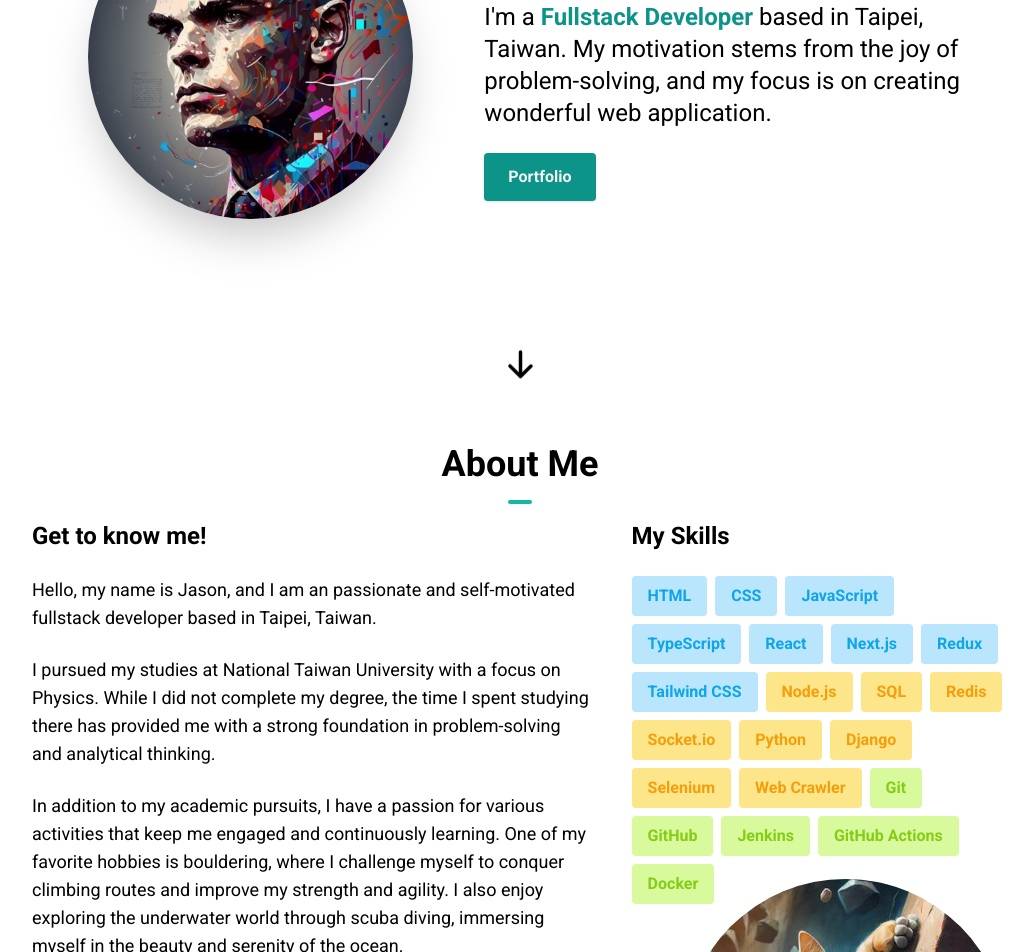
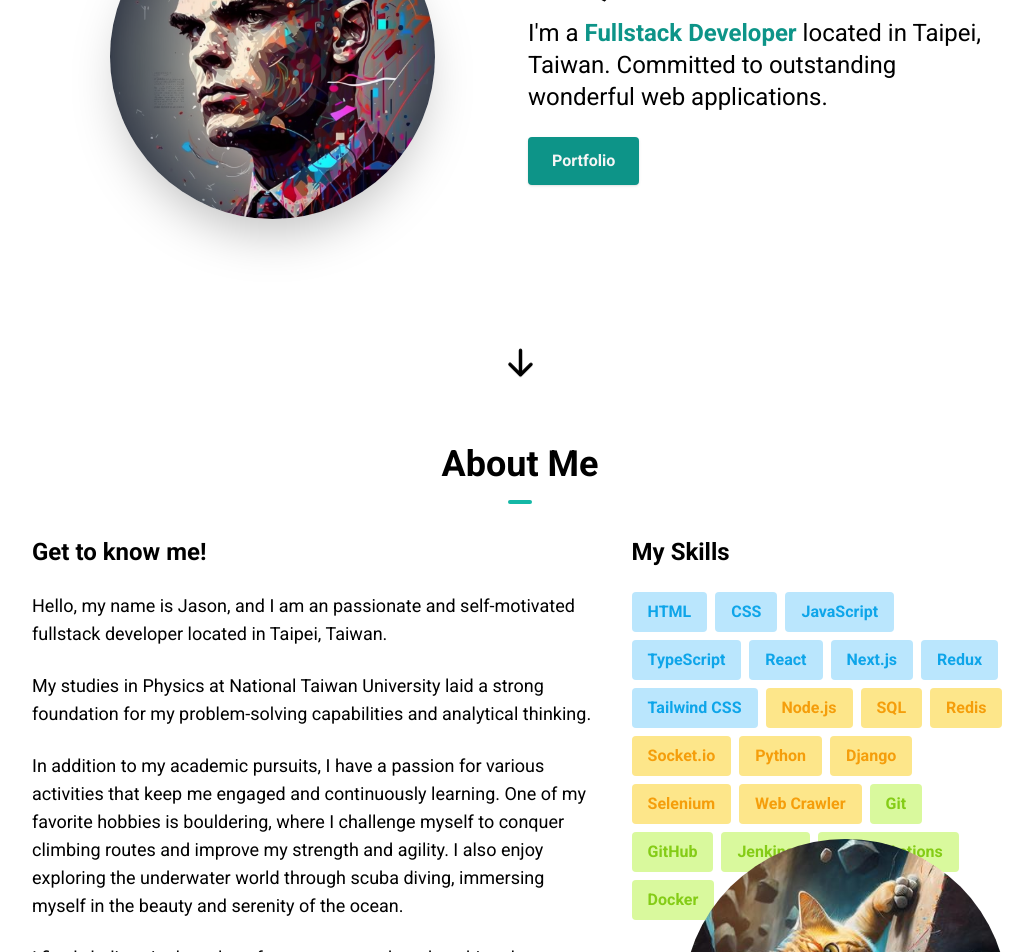
Before and after one commit to jasonluo07/jasonluo07-brand, a Next.js app: page / in a window 1280 px wide. Shown: the part 380-1332 px from the top of the page, without its empty margins (120-1153 px from the left). Built offline with nearby package versions, Linux system fonts and the light colour scheme.

Commit message:
style: Optimize layout and text

```diff
--- a/src/app/components/AboutSection.tsx
+++ b/src/app/components/AboutSection.tsx
@@ -41,18 +41,17 @@ const AboutSection = function ({ className }: AboutSectionProps) {
     <section id="aboutMe" className={`${className}`}>
       <h2 className="text-center text-4xl font-bold">About Me</h2>
       <hr className="mx-auto my-4 h-1 w-6 rounded-lg border-0 bg-teal-500" />
-      <div className="flex flex-col space-y-10 md:flex-row md:space-x-10 md:space-y-0">
+      <div className="flex flex-col space-y-10 md:mt-8 md:flex-row md:space-x-10 md:space-y-0">
         <div>
           <h3 className="mb-6 text-center text-2xl font-bold md:text-left">Get to know me!</h3>
           <article className="flex flex-col space-y-6 text-lg">
             <p>
-              Hello, my name is Jason, and I am an passionate and self-motivated fullstack developer based in Taipei,
+              Hello, my name is Jason, and I am an passionate and self-motivated fullstack developer located in Taipei,
               Taiwan.
             </p>
             <p>
-              I pursued my studies at National Taiwan University with a focus on Physics. While I did not complete my
-              degree, the time I spent studying there has provided me with a strong foundation in problem-solving and
-              analytical thinking.
+              My studies in Physics at National Taiwan University laid a strong foundation for my problem-solving
+              capabilities and analytical thinking.
             </p>
             <p>
               In addition to my academic pursuits, I have a passion for various activities that keep me engaged and
--- a/src/app/components/Footer/SocialMediaLinks.tsx
+++ b/src/app/components/Footer/SocialMediaLinks.tsx
@@ -28,7 +28,7 @@ const SOCIAL_MEDIA_LINKS: SocialMediaLink[] = [
 const SocialMediaLinks = function () {
   return SOCIAL_MEDIA_LINKS.map(({ href, Icon }) => (
     <a key={href} href={href} rel="noopener noreferrer" target="_blank">
-      <Icon className="text-neutral-500 transition-transform hover:-translate-y-1 dark:text-neutral-100" size={30} />
+      <Icon className="transition-transform hover:-translate-y-1" size={30} />
     </a>
   ));
 };
--- a/src/app/components/Footer/index.tsx
+++ b/src/app/components/Footer/index.tsx
@@ -1,19 +1,12 @@
-import { HiArrowUp } from 'react-icons/hi';
-
-import { ScrollLink } from '@/components/ui';
-
 import SocialMediaLinks from './SocialMediaLinks';
 
 const Footer = function () {
   return (
-    <footer className="relative border-t p-4 sm:px-20 md:flex md:flex-row md:justify-between">
-      <div className="mb-2 text-center text-lg text-neutral-500 dark:text-neutral-100 md:mb-0">© 2023 Jason Luo</div>
+    <footer className="border-t p-4 sm:px-20 md:flex md:flex-row md:justify-between">
+      <div className="mb-2 text-center text-lg md:mb-0">© 2023 Jason Luo</div>
       <div className="flex flex-row items-center justify-center space-x-3">
         <SocialMediaLinks />
       </div>
-      <ScrollLink to="hero" className="absolute left-[50%] top-[-45px] translate-x-[-50%]">
-        <HiArrowUp size={35} className="animate-bounce" />
-      </ScrollLink>
     </footer>
   );
 };
--- a/src/app/components/Header/LanguageSwitch.tsx
+++ b/src/app/components/Header/LanguageSwitch.tsx
@@ -7,25 +7,19 @@ import type { Language } from './types';
 type LanguageSwitchProps = {
   language: Language;
   setLanguage: Dispatch<SetStateAction<Language>>;
-  handleMenuToggle: () => void;
 };
 
-const LanguageSwitch = function ({ language, setLanguage, handleMenuToggle }: LanguageSwitchProps) {
+const LanguageSwitch = function ({ language, setLanguage }: LanguageSwitchProps) {
   const isEnglish = language === 'english';
 
   const handleLanguageToggle = function () {
     setLanguage(isEnglish ? 'chinese' : 'english');
   };
 
-  const handleClick = function (_event: React.MouseEvent) {
-    handleLanguageToggle();
-    handleMenuToggle();
-  };
-
   const Icon = isEnglish ? RiEnglishInput : IoLanguage;
 
   return (
-    <button className="block rounded-xl bg-slate-100 p-2" onClick={handleClick}>
+    <button className="block rounded-xl bg-slate-100 p-2" onClick={handleLanguageToggle}>
       <Icon size={25} color="black" />
     </button>
   );
--- a/src/app/components/Header/ThemeSwitch.tsx
+++ b/src/app/components/Header/ThemeSwitch.tsx
@@ -6,25 +6,19 @@ import type { Theme } from './types';
 type ThemeSwitchProps = {
   theme: Theme;
   setTheme: Dispatch<SetStateAction<Theme>>;
-  handleMenuToggle: () => void;
 };
 
-const ThemeSwitch = function ({ theme, setTheme, handleMenuToggle }: ThemeSwitchProps) {
+const ThemeSwitch = function ({ theme, setTheme }: ThemeSwitchProps) {
   const isLight = theme === 'light';
 
   const handleThemeToggle = function () {
     setTheme(isLight ? 'dark' : 'light');
   };
 
-  const handleClick = function () {
-    handleThemeToggle();
-    handleMenuToggle();
-  };
-
   const Icon = isLight ? RiMoonFill : RiSunLine;
 
   return (
-    <button className="block rounded-xl bg-slate-100 p-2" onClick={handleClick}>
+    <button className="block rounded-xl bg-slate-100 p-2" onClick={handleThemeToggle}>
       <Icon size={25} color="black" />
     </button>
   );
--- a/src/app/components/Header/index.tsx
+++ b/src/app/components/Header/index.tsx
@@ -56,11 +56,7 @@ const Header = function () {
   const MenuIcon = showMenu ? IoMdClose : IoMdMenu;
 
   return (
-    <header
-      className={`fixed inset-x-0 top-0 z-50 bg-white px-4 py-3 shadow dark:bg-black sm:px-20 ${
-        !showMenu && 'border-b'
-      }`}
-    >
+    <header className="fixed inset-x-0 top-0 z-50 border-b bg-white px-4 py-3 shadow dark:border-black dark:bg-black sm:px-20">
       <div className="flex justify-between">
         <ScrollLink to="hero">
           <h2 className="text-2xl font-bold leading-loose">Jason Luo</h2>
@@ -83,8 +79,8 @@ const Header = function () {
               {link.label}
             </ScrollLink>
           ))}
-          <ThemeSwitch theme={theme} setTheme={setTheme} handleMenuToggle={handleMenuToggle} />
-          <LanguageSwitch language={language} setLanguage={setLanguage} handleMenuToggle={handleMenuToggle} />
+          <ThemeSwitch theme={theme} setTheme={setTheme} />
+          <LanguageSwitch language={language} setLanguage={setLanguage} />
         </div>
       </div>
     </header>
--- a/src/app/components/HeroSection.tsx
+++ b/src/app/components/HeroSection.tsx
@@ -13,18 +13,18 @@ const HeroSection = function ({ className }: HeroSectionProps) {
       id="hero"
       className={`relative flex flex-col items-center justify-center text-center md:flex-row md:text-left ${className}`}
     >
-      <div className="flex justify-center md:w-1/2">
+      <div className="flex w-2/3 justify-center md:w-1/2">
         <Image src="/Alan_Turing.png" width={325} height={325} className="rounded-full shadow-2xl" alt="Alan Turing" />
       </div>
-      <div className="mt-6 md:ml-4 md:mt-0 md:w-3/5">
+      <div className="mt-6 md:ml-4 md:mt-0 md:w-1/2">
         <h1 className="text-4xl font-bold md:text-7xl">Hi, I&#39;m Jason!</h1>
-        <p className="mb-6 mt-4 text-lg md:text-2xl">
-          I&#39;m a <span className="font-semibold text-teal-600">Fullstack Developer</span> based in Taipei, Taiwan. My
-          motivation stems from the joy of problem-solving, and my focus is on creating wonderful web application.
+        <p className="mt-4 text-lg md:text-2xl">
+          I&#39;m a <span className="font-semibold text-teal-600">Fullstack Developer</span> located in Taipei, Taiwan.
+          Committed to outstanding wonderful web applications.
         </p>
         <ScrollLink
           to="portfolio"
-          className="inline-block rounded bg-teal-600 px-6 py-3 font-semibold text-neutral-100 shadow hover:bg-teal-700"
+          className="mt-6 inline-block rounded bg-teal-600 px-6 py-3 font-semibold text-neutral-100 shadow hover:bg-teal-700"
         >
           Portfolio
         </ScrollLink>
--- a/src/app/components/PortfolioSection.tsx
+++ b/src/app/components/PortfolioSection.tsx
@@ -1,5 +1,8 @@
 import Image from 'next/image';
 import { BsArrowUpRightSquare, BsGithub } from 'react-icons/bs';
+import { HiArrowUp } from 'react-icons/hi';
+
+import { ScrollLink } from '@/components/ui';
 
 type PortfolioSectionProps = {
   className?: string;
@@ -17,7 +20,7 @@ const ProjectItem = function () {
         className="rounded-xl shadow-xl hover:opacity-70"
       />
       <div className="mt-8 md:mt-0">
-        <h3 className="text-4xl font-bold">Project 1</h3>
+        <h3 className="text-3xl font-bold">Project 1</h3>
         <p className="mt-6 text-xl">
           This project was built from scratch with technologies such as HTML, CSS, JavaScript, and uses Node.js and
           MongoDB as the backend. The tool features a simple, user-friendly interface that helps you manage your daily
@@ -41,12 +44,15 @@ const PortfolioSection = function ({ className }: PortfolioSectionProps) {
     <section id="portfolio" className={`${className}`}>
       <h2 className="text-center text-4xl font-bold">Portfolio</h2>
       <hr className="mx-auto my-4 h-1 w-6 rounded-lg border-0 bg-teal-500" />
-      <div className="space-y-28 md:mt-16">
+      <div className="space-y-28 md:mt-8">
         <ProjectItem />
         <ProjectItem />
         <ProjectItem />
         <ProjectItem />
       </div>
+      <ScrollLink to="hero" className="mb-[-24px] mt-5 block">
+        <HiArrowUp size={35} className="mx-auto animate-bounce" />
+      </ScrollLink>
     </section>
   );
 };
```
